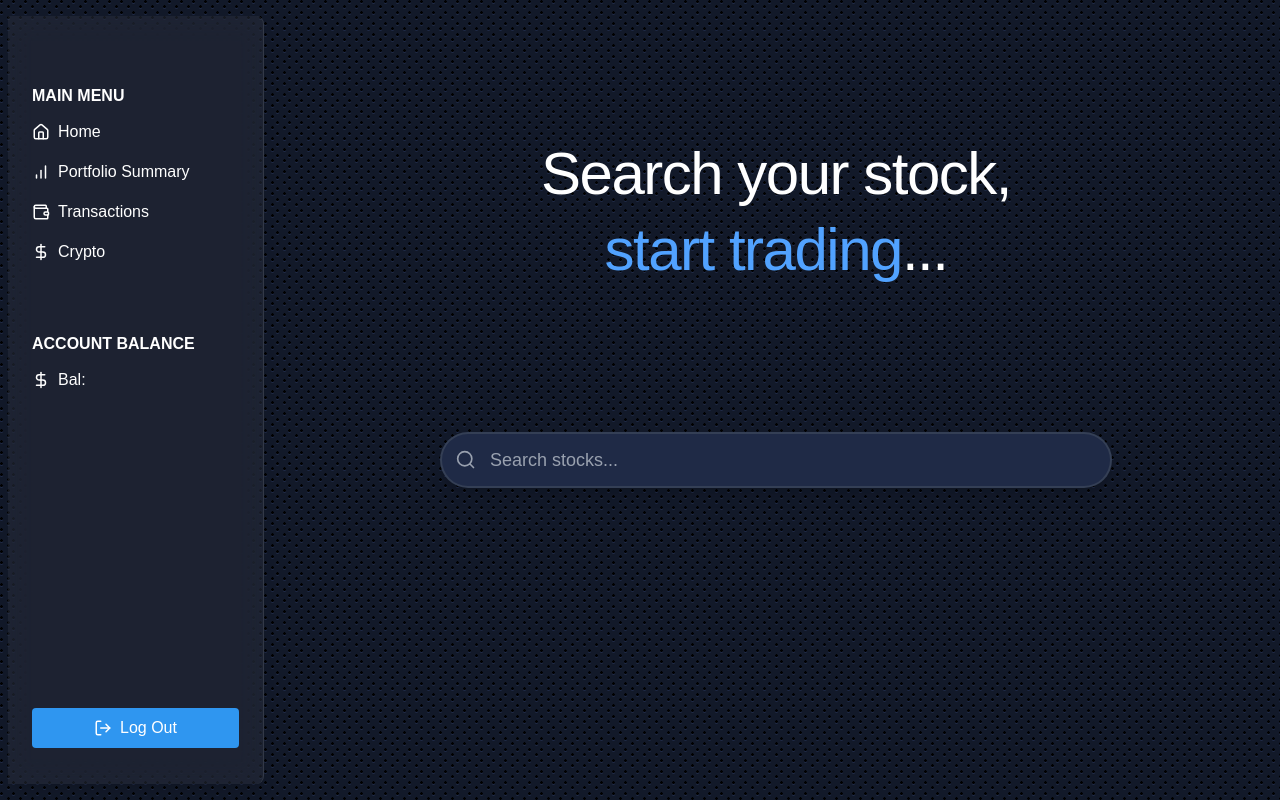
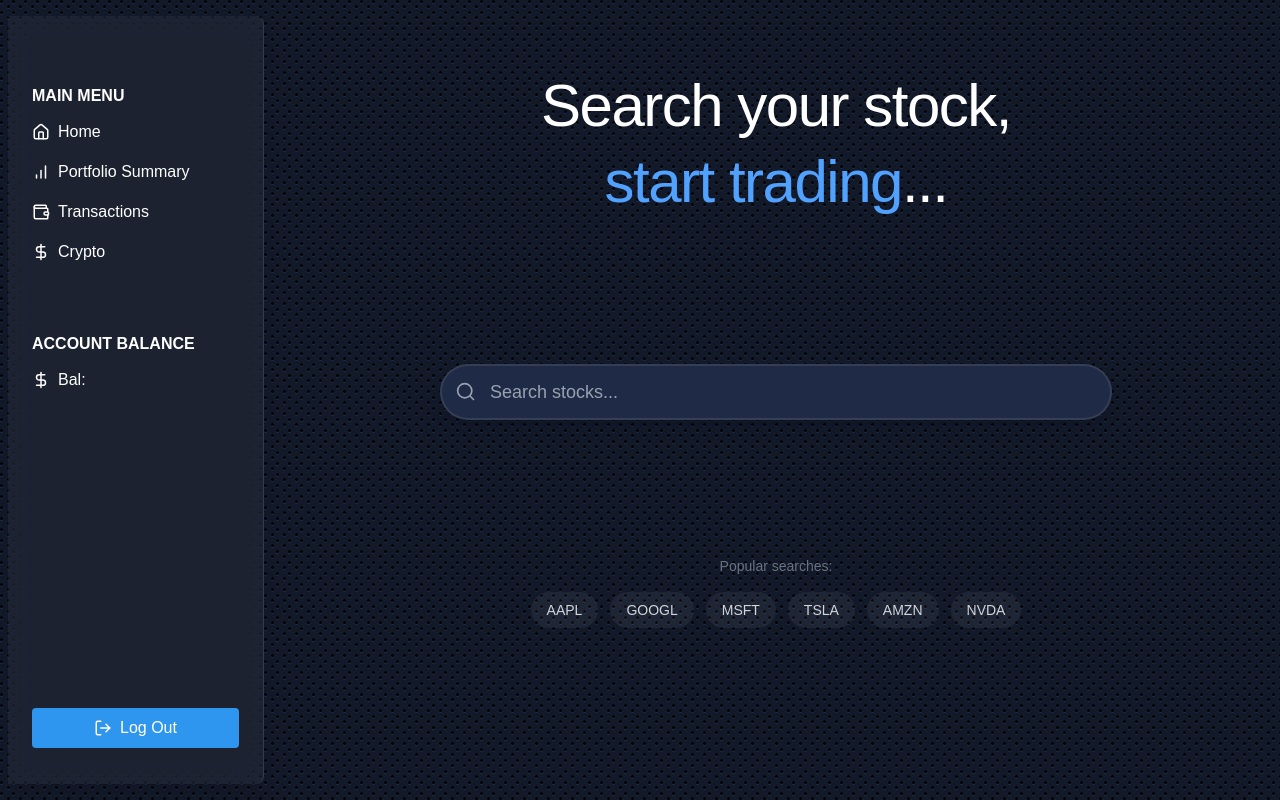
Before and after one commit to DavJesse/stock-folio, a Next.js app: page /dashboard in a window 1280 px wide. Built offline with nearby package versions, Linux system fonts and the light colour scheme.

Commit message:
feat: uncomment usable code, change button to div (#80)

```diff
--- a/app/dashboard/page.tsx
+++ b/app/dashboard/page.tsx
@@ -21,19 +21,19 @@ export default function DashboardPage() {
       </div>
 
       {/* Optional: Quick suggestions or popular stocks */}
-      {/* <div className="mt-16 text-center">
+      <div className="mt-16 text-center">
         <p className="text-gray-500 text-sm mb-4">Popular searches:</p>
         <div className="flex flex-wrap justify-center gap-3">
           {['AAPL', 'GOOGL', 'MSFT', 'TSLA', 'AMZN', 'NVDA'].map((symbol) => (
-            <button
+            <div
               key={symbol}
-              className="px-4 py-2 bg-white/5 hover:bg-white/10 text-gray-300 hover:text-white rounded-full text-sm transition-all duration-200 hover:scale-105"
+              className="px-4 py-2 bg-white/5 text-gray-300 rounded-full text-sm transition-all duration-200"
             >
               {symbol}
-            </button>
+            </div>
           ))}
         </div>
-      </div> */}
+      </div>
     </div>
   )
 }
```
